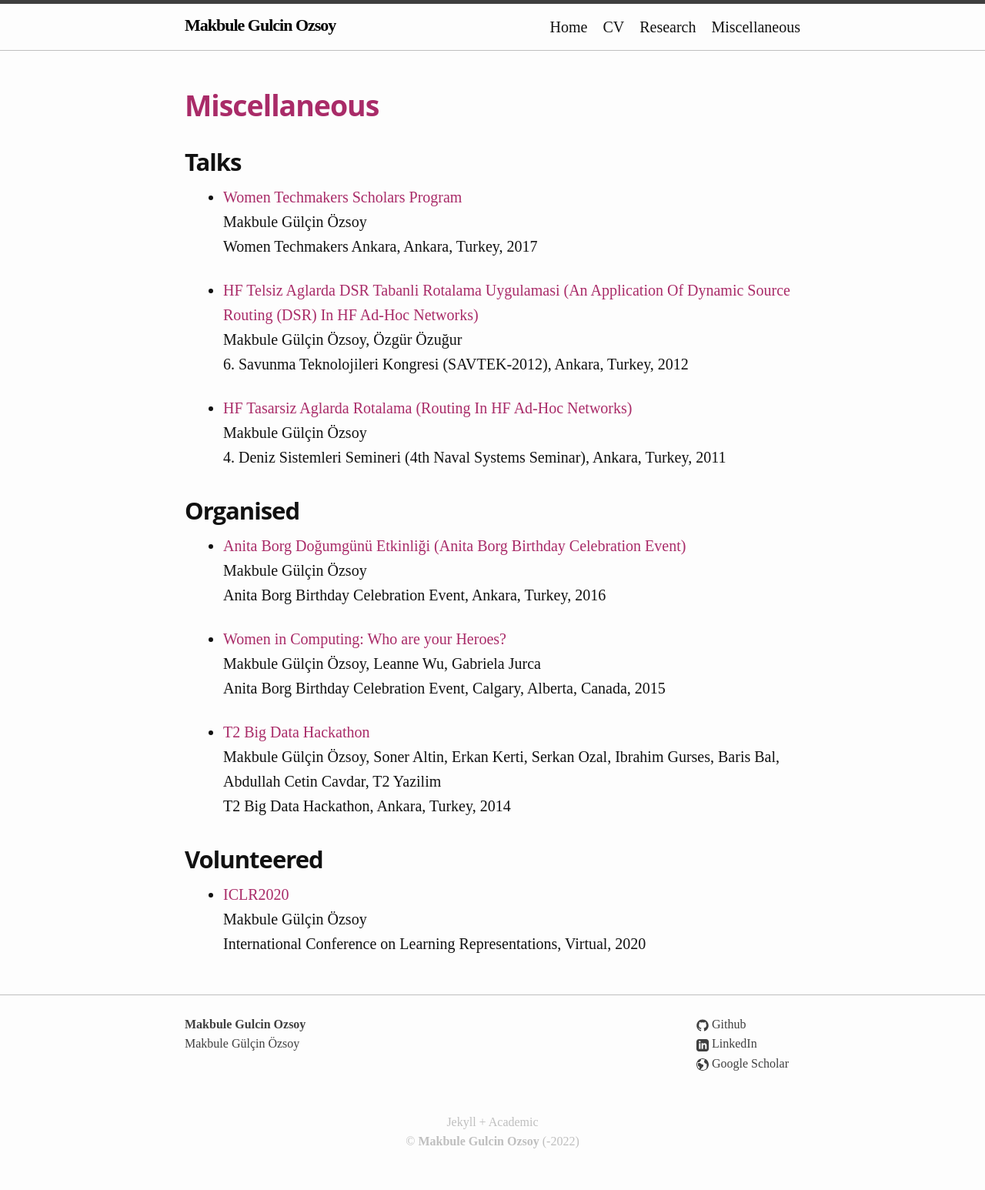
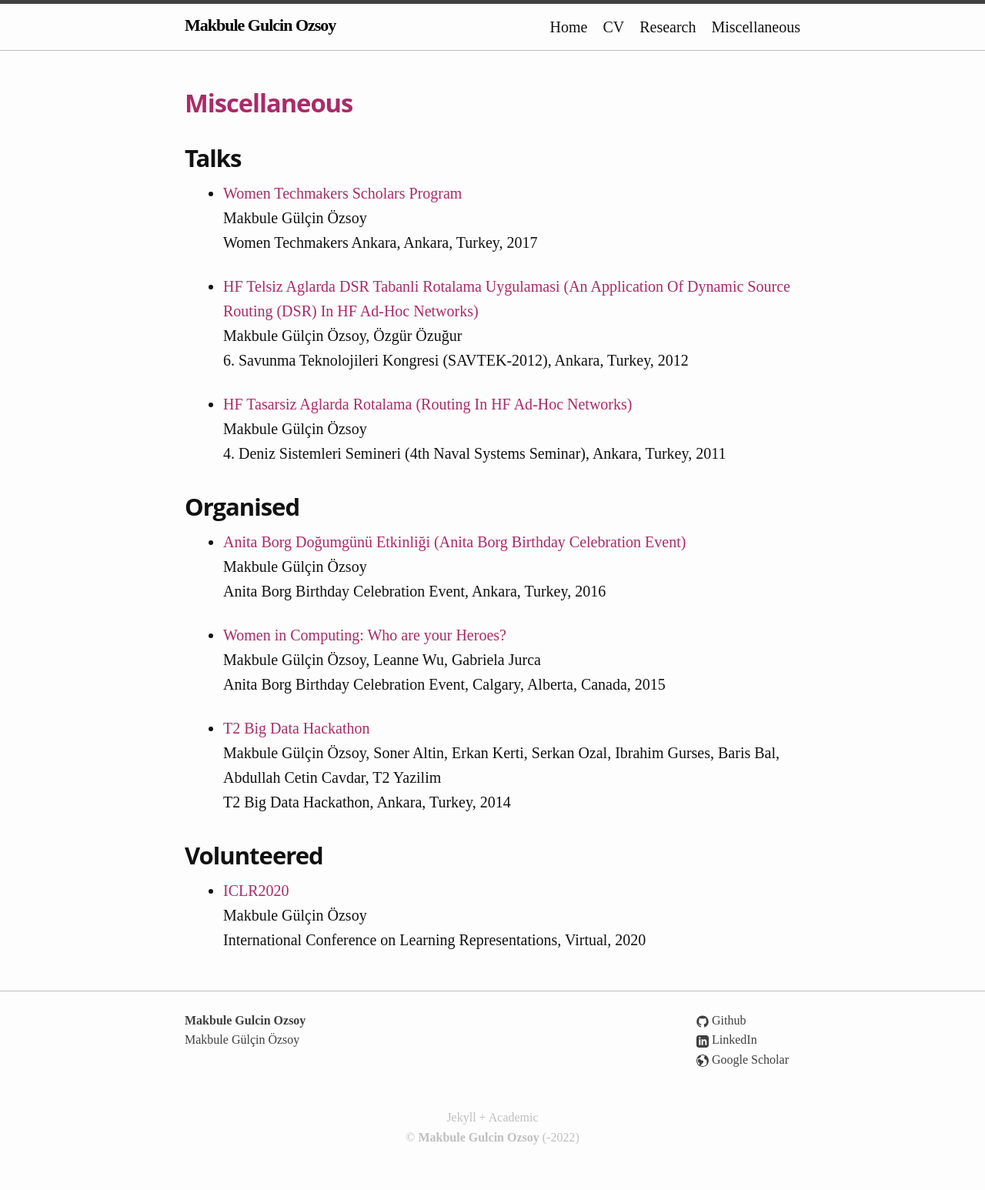
Before and after one commit to mgulcin/mgulcin.github.io, a Jekyll site: the page built from misc.md, in a window 1280 px wide. Shown: the whole page at 77% size. Built offline with Jekyll 4.4.1, drawn with Linux system fonts in a browser that asks for light colours.

Commit message:
Update academic.scss

```diff
--- a/_sass/academic.scss
+++ b/_sass/academic.scss
@@ -1,7 +1,7 @@
 // Define defaults for each variable.
 
 $type-scale-large: (
-  h1: 2.341rem,
+  h1: 2.041rem,
   h2: 1.553em,
   h3: 1.463rem,
   h4: 1.333rem,
@@ -11,7 +11,7 @@ $type-scale-large: (
 );
 
 $type-scale-medium: (
-  h1: 2.041rem,
+  h1: 1.841rem,
   h2: 1.453em,
   h3: 1.363rem,
   h4: 1.233rem,
@@ -21,7 +21,7 @@ $type-scale-medium: (
 );
 
 $type-scale-small: (
-  h1: 1.948rem,
+  h1: 1.648rem,
   h2: 1.319rem,
   h3: 1.275rem,
   h4: 1.133rem,
```
